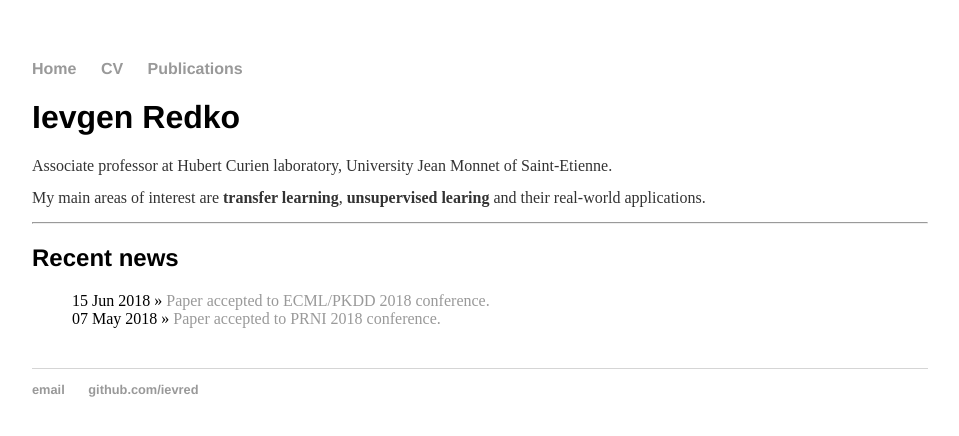
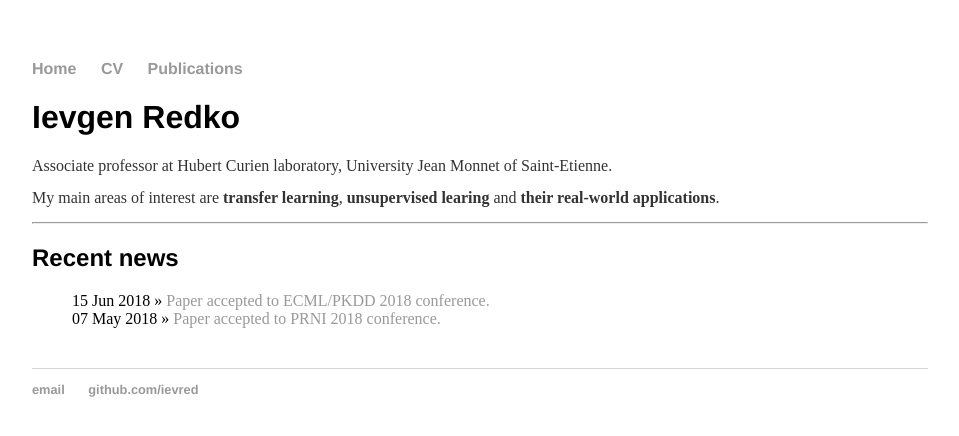
Before and after one commit to ievred/ievred.github.io, a Jekyll site: the page built from index.html, in a window 1280 px wide. Shown: the top 436 px of the page, without its empty margins (160-1119 px from the left). Built offline with Jekyll 4.4.1, drawn with Linux system fonts in a browser that asks for light colours.

```diff
--- a/index.html
+++ b/index.html
@@ -5,7 +5,7 @@ title: Ievgen Redko
 <div class="blurb">
 	<h1>Ievgen Redko</h1>
 	<p>Associate professor at Hubert Curien laboratory, University Jean Monnet of Saint-Etienne.</p>
-	<p>My main areas of interest are <b>transfer learning</b>, <b>unsupervised learing</b> and their real-world applications.</b></p>
+	<p>My main areas of interest are <b>transfer learning</b>, <b>unsupervised learing</b> and <b>their real-world applications</b>.</p>
 
 <hr>
 <h2>Recent news</h1>
```
